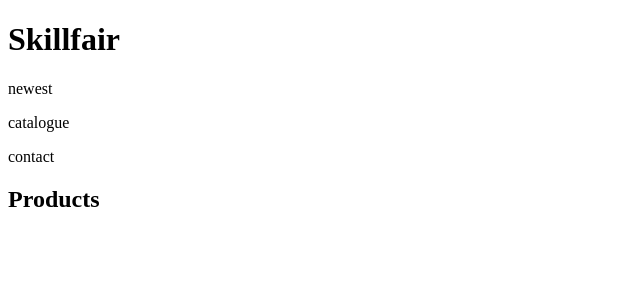
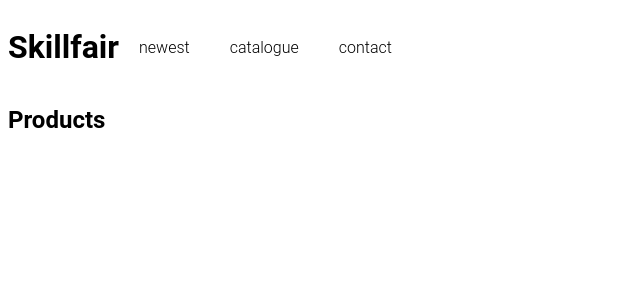
Before and after one commit to mdlawrenceusa/et713-20230920, an Angular app: page / in a window 1280 px wide. Shown: the top 300 px of the page, without its empty margins (0-640 px from the left). Built offline with nearby package versions, Linux system fonts and the light colour scheme.

Commit message:
1 file modified

```diff
--- a/src/styles.css
+++ b/src/styles.css
@@ -1,11 +1,99 @@
 /* Global Styles */
-<header class="container">
-  <div class="row">
-    <h1 class="col-sm-8">Skillfair</h1>
-    <nav class="col-sm-4">
-      <p>newest</p>
-      <p>catalogue</p>
-      <p>contact</p>
-    </nav>
-  </div>
-</header>
+body {
+  font-family: 'Roboto', sans-serif;
+  font-weight: 300;
+}
+
+header {
+  padding: 20px 0;
+}
+
+header .row,
+footer .row {
+  display: flex;
+  align-items: center;
+}
+
+header h1 {
+  font-weight: 700;
+  margin: 0;
+}
+
+header nav {
+  display: flex;
+  justify-content: flex-end;
+}
+
+header p {
+  padding: 0 20px;
+  margin: 0;
+}
+
+.jumbotron {
+  display: flex;
+  align-items: center;
+  background-image: url('https://content.codecademy.com/projects/make-a-website/lesson-4/jumbotron.jpg');
+  background-size: cover;
+  color: #ffffff;
+  height: 500px;
+  text-shadow: 0.25px 0.25px 0.25px #000000;
+}
+
+.jumbotron h2 {
+  font-size: 60px;
+  font-weight: 700;
+  margin: 0;
+  color: #fff;
+}
+
+.jumbotron h3 {
+  margin: 0 0 20px;
+  color: #fff;
+}
+
+section .row img {
+  margin: 0 0 30px;
+  width: 100%;
+}
+
+.col-md-6 {
+  margin: 0 0 30px;
+}
+
+.btn.btn-primary {
+  border-radius: 2px;
+  border: 0px;
+  color: #fbd1d5;
+  text-shadow: none;
+  background-color: #ffffff;
+}
+
+.btn.btn-primary:hover {
+  color: #ffffff;
+  background-color: #fbd1d5;
+}
+
+.btn-secondary {
+  background-color: #E8DFE0;
+  color: #ffffff;
+  margin: 0 0 30px;
+}
+
+footer {
+  font-size: 12px;
+  padding: 20px 0;
+}
+
+footer .col-sm-8 {
+  display: flex;
+  justify-content: flex-end;
+}
+
+footer ul {
+  list-style: none;
+}
+
+footer li img {
+  width: 32px;
+  height: 32px;
+}
```
